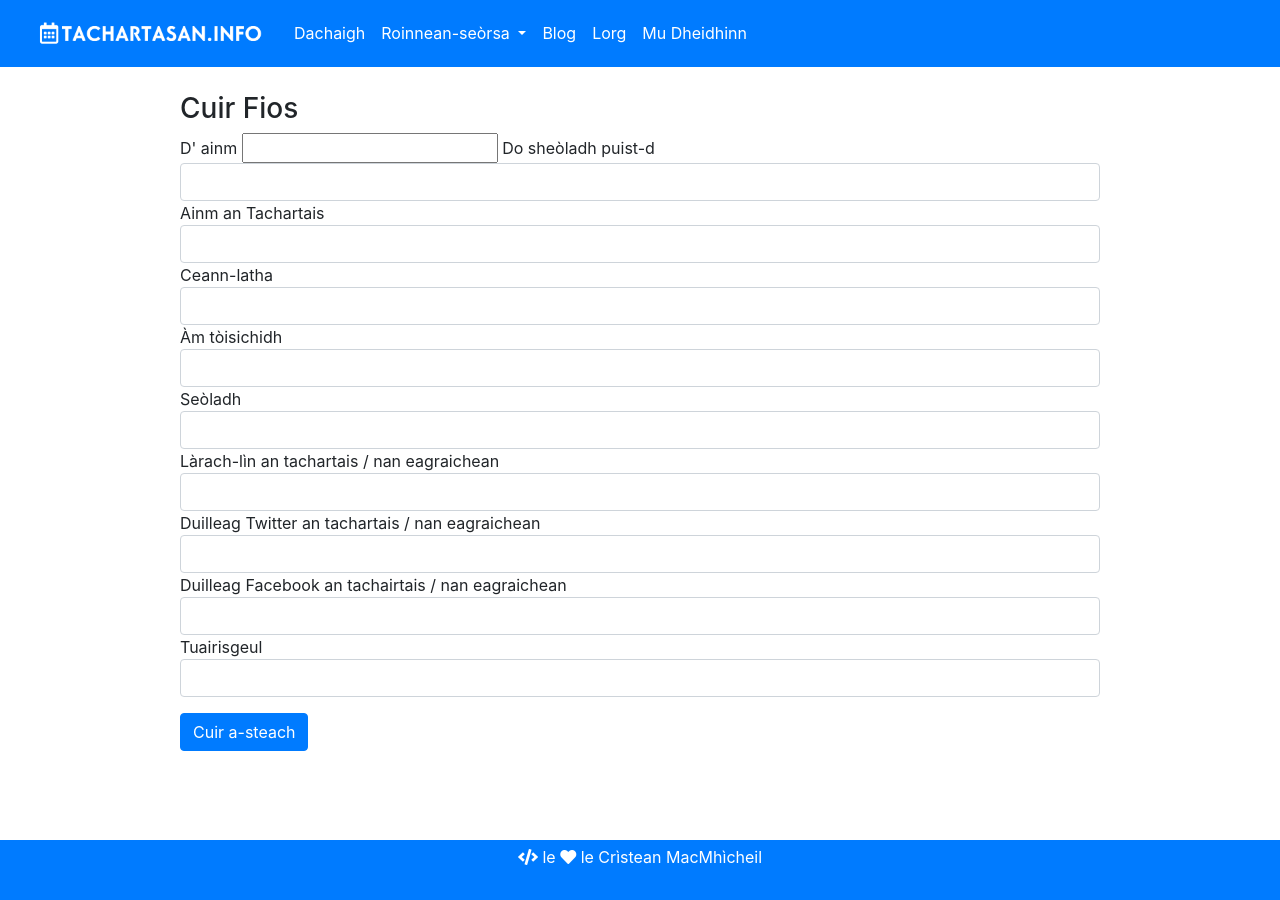
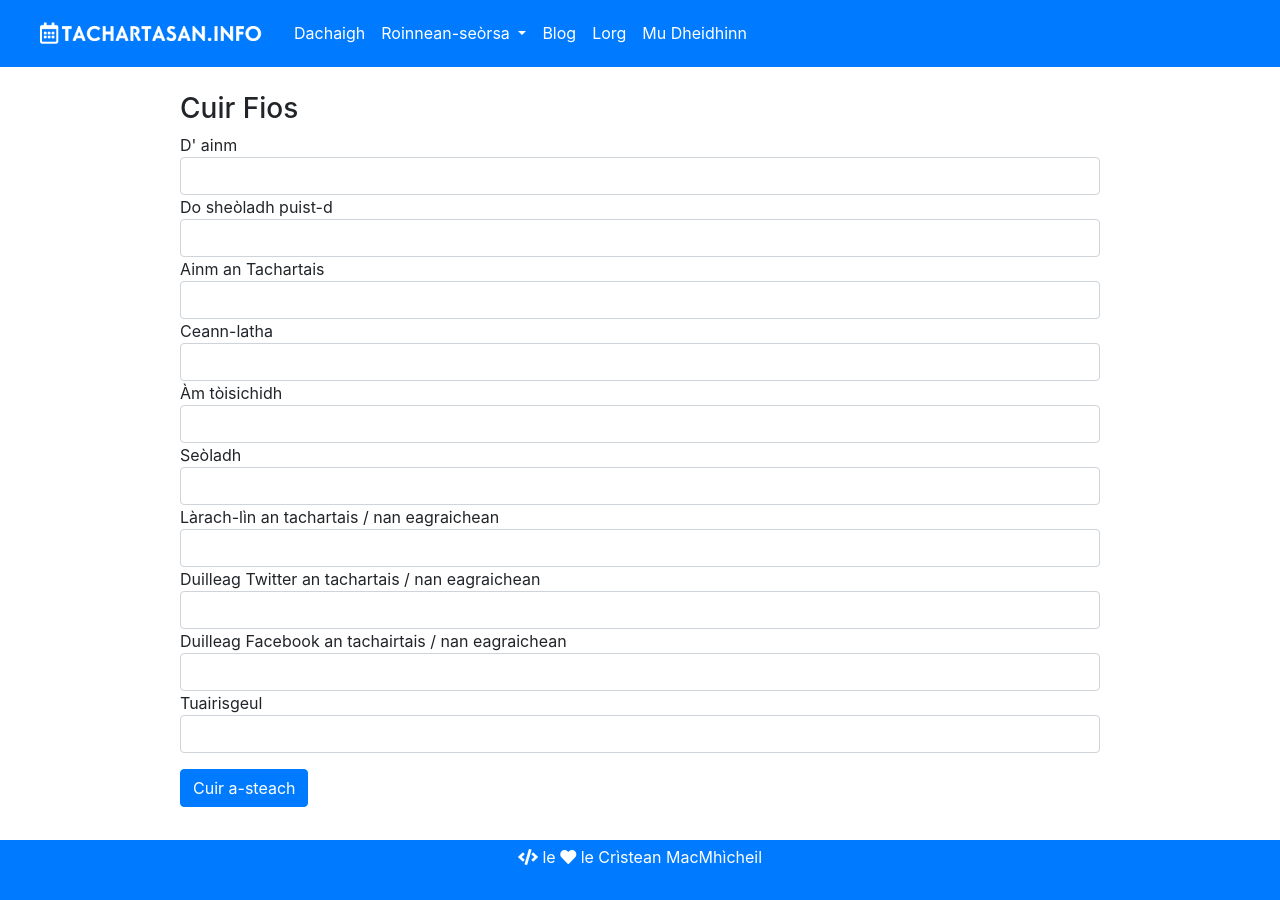
Before and after one commit to tachartasan/tachartasan.github.io, a Jekyll site: the page built from contact.md, in a window 1280 px wide. Built offline with Jekyll 4.4.1, drawn with Linux system fonts in a browser that asks for light colours; nearby versions of some CDN libraries.

Commit message:
Update contact.md

```diff
--- a/contact.md
+++ b/contact.md
@@ -11,7 +11,7 @@ permalink: /cuir-fios/
   <div class="form-group">
 
     D' ainm
-    <input type='text' name='name' />
+    <input class="form-control" type='text' name='name' />
 
     Do sheòladh puist-d
     <input class="form-control" type='text' name='email' />
```
